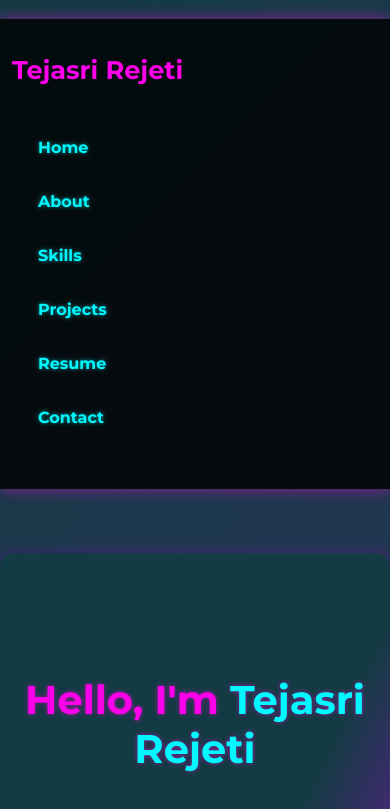
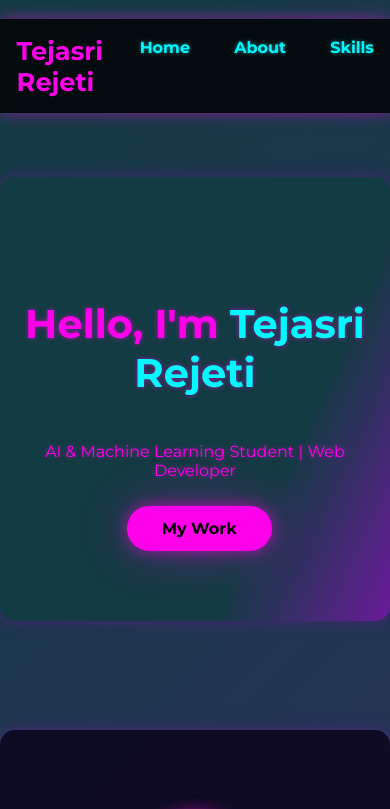
Before and after one commit to tejasrirejeti-cloud/CODSOFT, a plain HTML site: page Portfolio/portfolio.html in a window 390 px wide. Shown: the top 809 px of the page. Drawn offline with Linux system fonts and the light colour scheme.

Commit message:
Update portstyle.css

```diff
--- a/Portfolio/portstyle.css
+++ b/Portfolio/portstyle.css
@@ -207,12 +207,12 @@ label {
   margin-top: 18px;
   display: flex;
   align-items: center;
-  gap: 32px; /* Space between icons */
+  gap: 32px;
 }
 
 .contact-info a {
   color: #00f9ff;
-  font-size: 2.4em; /* Bigger icons */
+  font-size: 2.4em;
   transition: color 0.2s, text-shadow 0.2s, transform 0.18s;
   text-shadow: 0 0 7px #00f9ffbb;
 }
@@ -220,9 +220,8 @@ label {
 .contact-info a:hover {
   color: #ff00ea;
   text-shadow: 0 0 16px #ff00ea, 0 0 24px #00f9ff;
-  transform: scale(1.15); /* Slight grow effect */
+  transform: scale(1.15);
 }
-
 
 footer {
   background: #000000dd;
@@ -248,13 +247,17 @@ footer {
     padding: 24px 10px;
   }
   nav {
-    flex-direction: column;
-    align-items: flex-start;
+    flex-direction: row; /* Keep horizontal on mobile */
+    align-items: center;
     padding: 16px 12px;
   }
   nav ul {
-    flex-direction: column;
-    gap: 8px;
-    margin-top: 7px;
+    flex-direction: row; /* Keep nav links horizontal */
+    gap: 12px;
+    margin-top: 0;
+    overflow-x: auto; /* Allow horizontal scroll if needed */
+  }
+  nav ul li {
+    margin-left: 16px; /* Adjust spacing on mobile */
   }
 }
```
